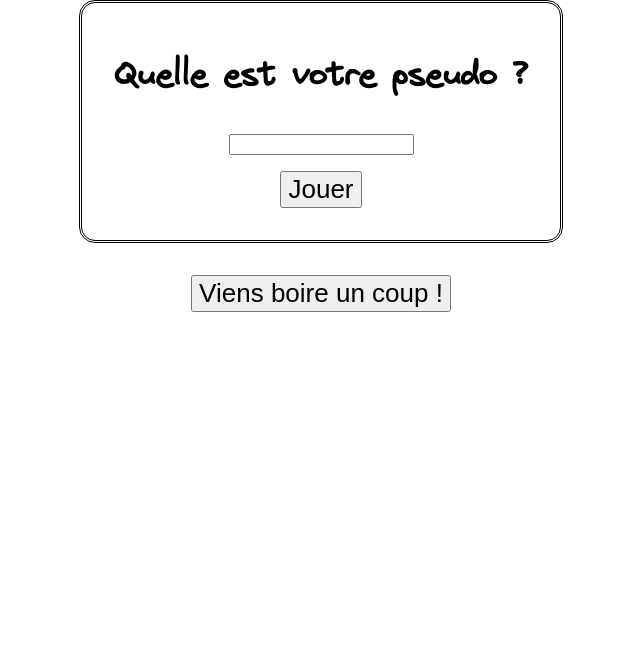
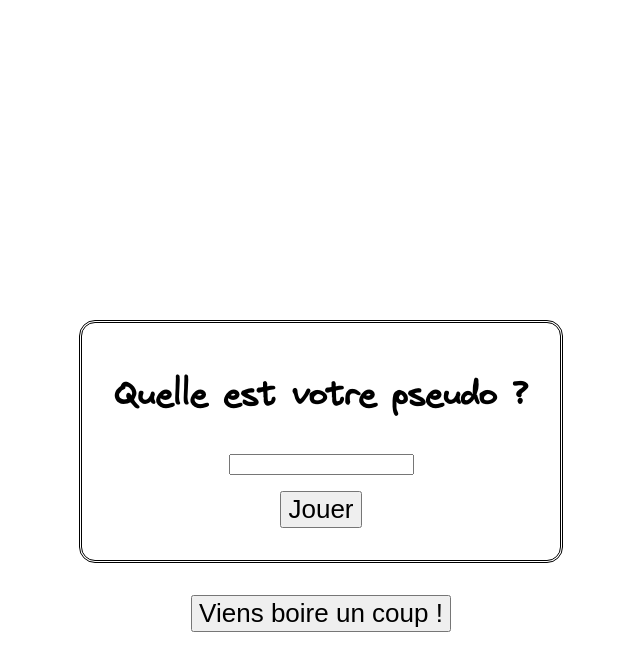
Before and after one commit to WildCodeSchool/2023-02-JS-Reims-project-2-wild-beer, a React (Vite) app in the folder frontend/: page / in a window 1280 px wide. Shown: the top 670 px of the page, without its empty margins (319-959 px from the left). Built offline with nearby package versions, Linux system fonts and the light colour scheme.

Commit message:
add some change in the css

```diff
--- a/frontend/src/App.css
+++ b/frontend/src/App.css
@@ -37,4 +37,5 @@ button {
   max-width: 30rem;
   padding: 2rem;
   border-radius: 1rem;
+  margin-top: 20rem;
 }
```
